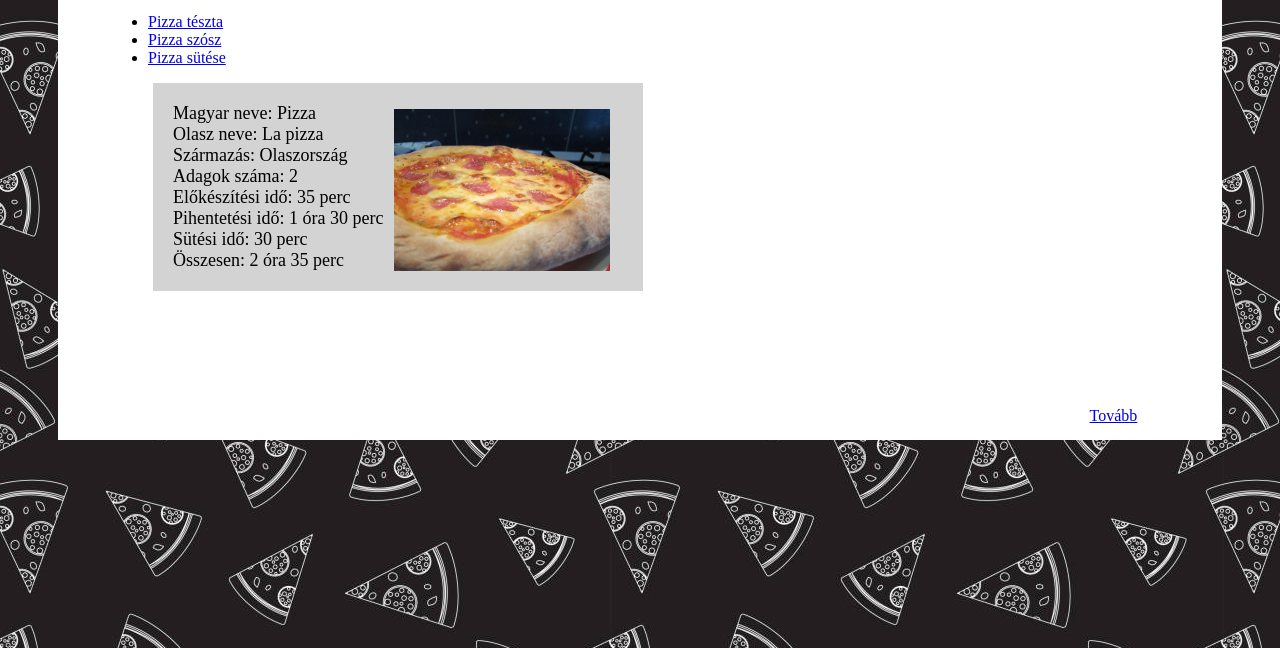
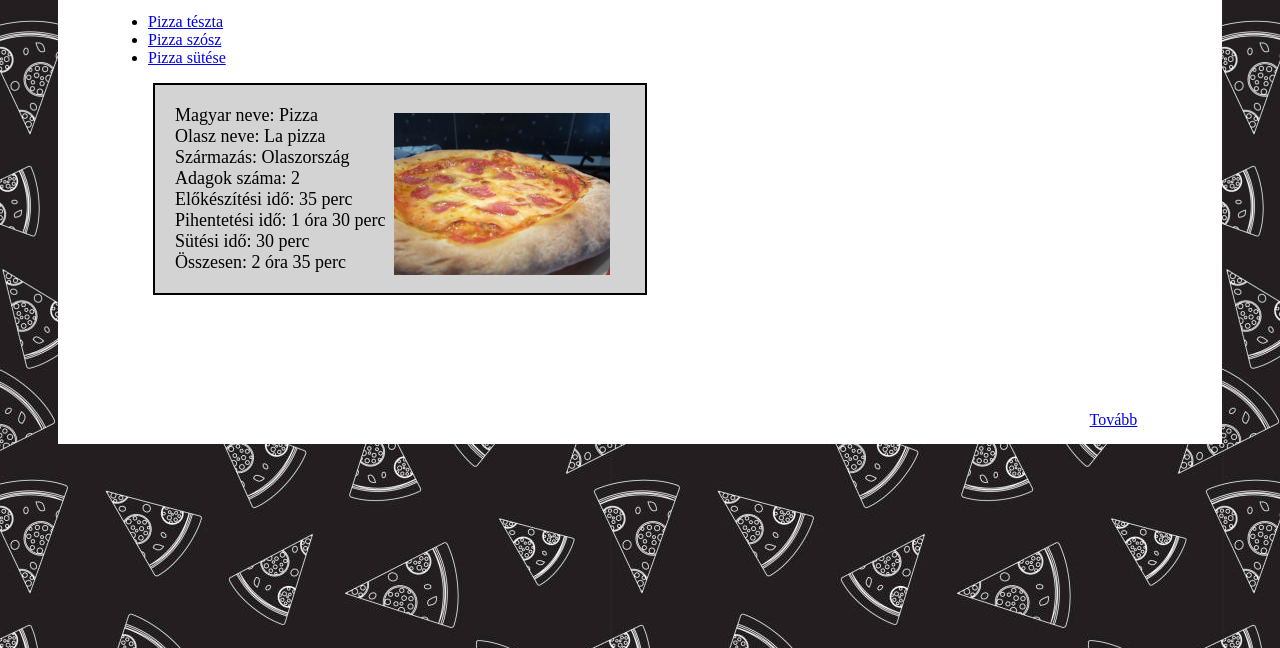
Before and after one commit to domipiggie/Pizza-Recept-Oldal, a plain HTML site: page index.html in a window 1280 px wide. Shown: the part 152-800 px from the top of the page. Drawn offline with Linux system fonts and the light colour scheme.

Commit message:
2021.05.10-22:14
Az információs dobozoknak mostantól van kerete.

```diff
--- a/indexstyle.css
+++ b/indexstyle.css
@@ -38,6 +38,7 @@ h1 {
     width: 450px;
     font-size: large;
     margin-bottom: -50px;
+    border: solid 2px black;
 }
 
 .mainpizza {
--- a/pizza-sutesstyle.css
+++ b/pizza-sutesstyle.css
@@ -37,7 +37,7 @@ h1 {
     background-color: lightgray;
     width: 450px;
     font-size: large;
-    margin-bottom: -50px;
+    border: solid 2px black;
 }
 
 .mainpizza {
--- a/pizza-szoszstyle.css
+++ b/pizza-szoszstyle.css
@@ -37,7 +37,7 @@ h1 {
     background-color: lightgray;
     width: 450px;
     font-size: large;
-    margin-bottom: -50px;
+    border: solid 2px black;
 }
 
 .mainpizza {
--- a/pizza-tesztastyle.css
+++ b/pizza-tesztastyle.css
@@ -42,6 +42,7 @@ img {
     background-color: lightgray;
     width: 450px;
     font-size: large;
+    border: solid 2px black;
     /*margin-bottom: -50px;*/
 }
 
```
